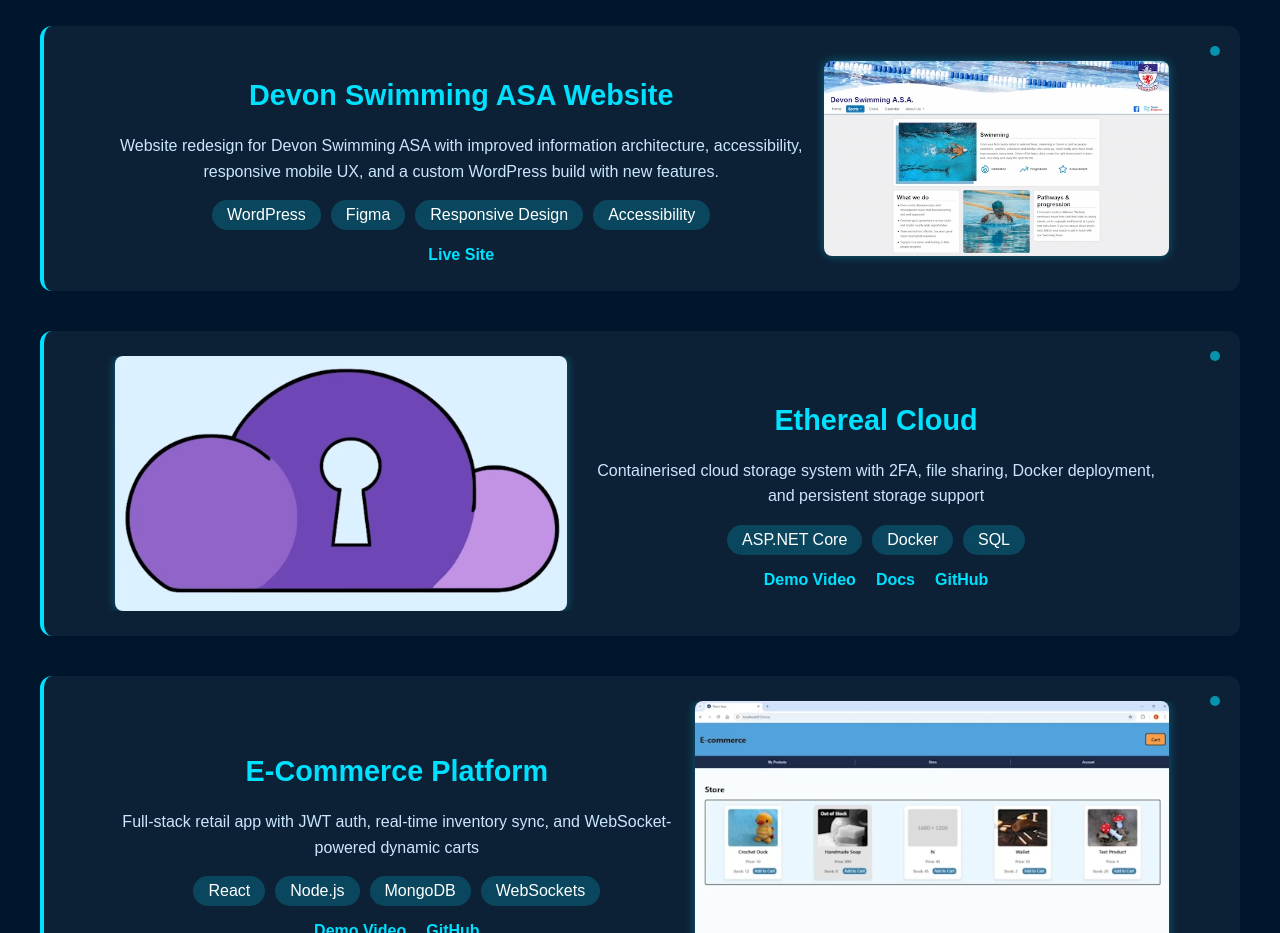
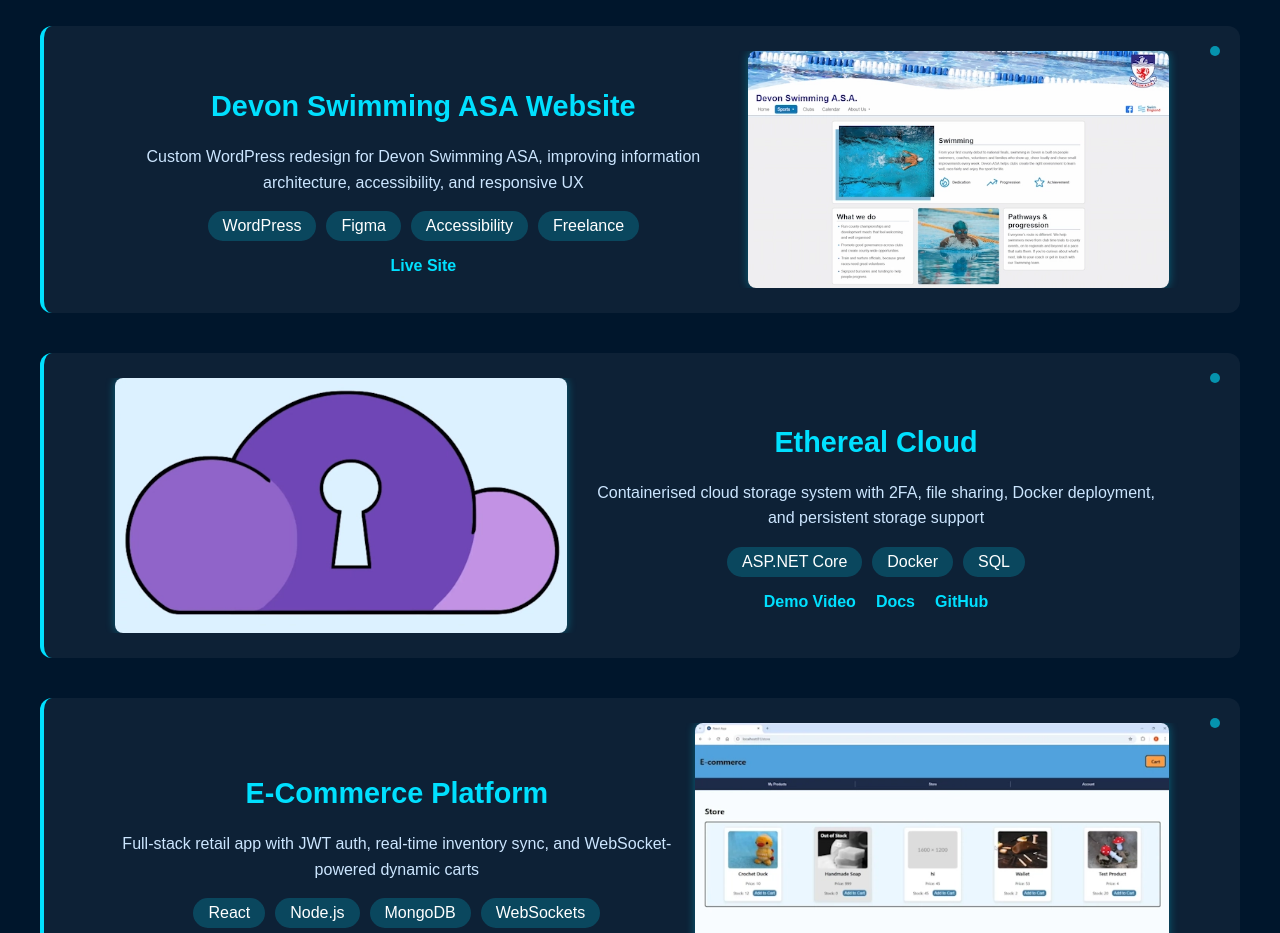
Before and after one commit to benjaminsanderswyatt/Portfolio, a React (Create React App) app: page / in a window 1280 px wide. Shown: the part 3460-4393 px from the top of the page. Built offline with nearby package versions, Linux system fonts and the light colour scheme.

Commit message:
Updated project description

```diff
--- a/src/data/project.js
+++ b/src/data/project.js
@@ -15,8 +15,8 @@ export const projectData = [
     },
     {
         title: 'Devon Swimming ASA Website',
-        description: 'Website redesign for Devon Swimming ASA with improved information architecture, accessibility, responsive mobile UX, and a custom WordPress build with new features.',
-        tech: ['WordPress', 'Figma', 'Responsive Design', 'Accessibility'],
+        description: 'Custom WordPress redesign for Devon Swimming ASA, improving information architecture, accessibility, and responsive UX',
+        tech: ['WordPress', 'Figma', 'Accessibility', 'Freelance'],
         image: '/images/projects/devon-swimming-600.webp',
         links: [
             { name: 'Live Site', url: 'https://devonswimming.org.uk' },
```
